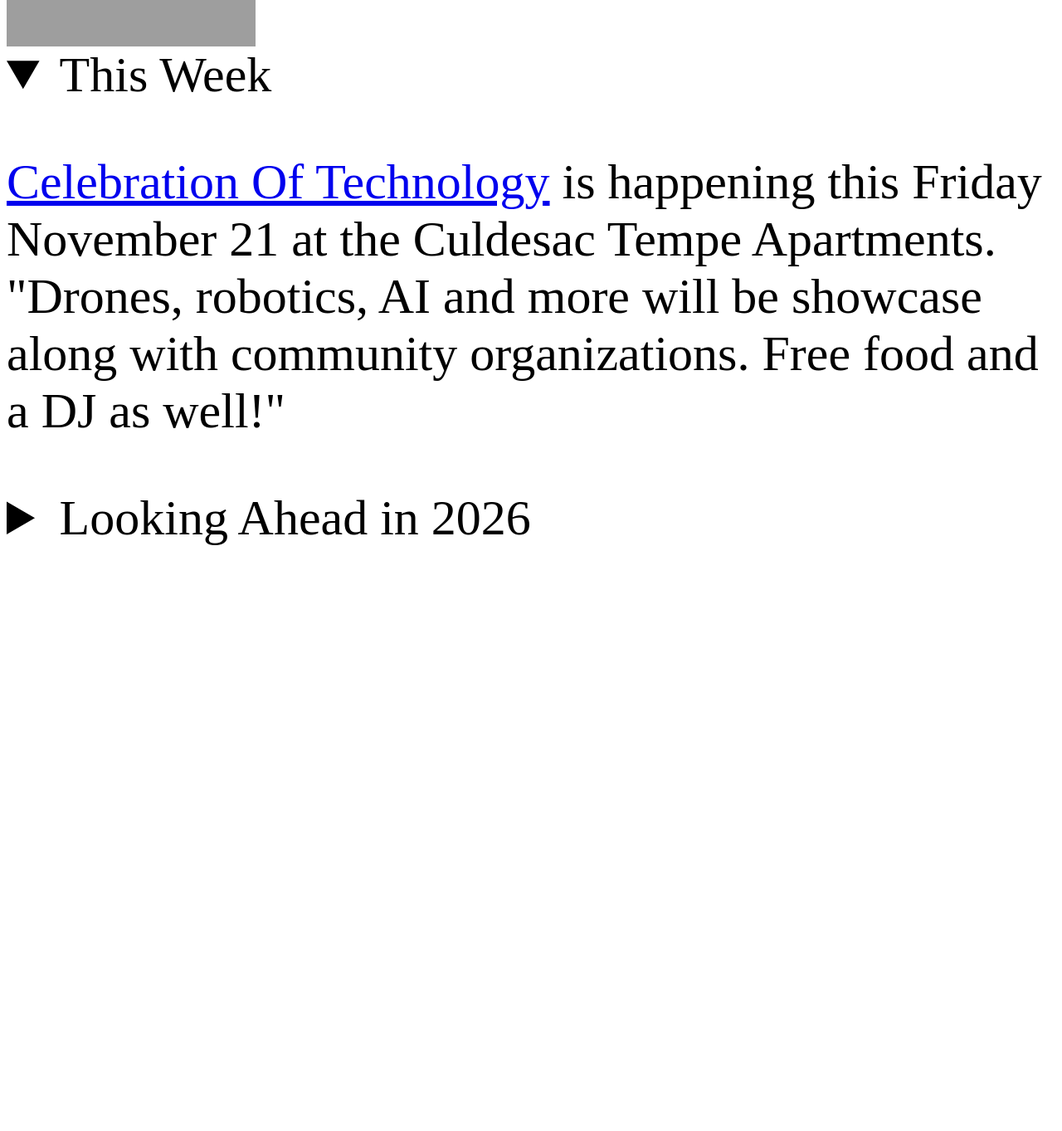
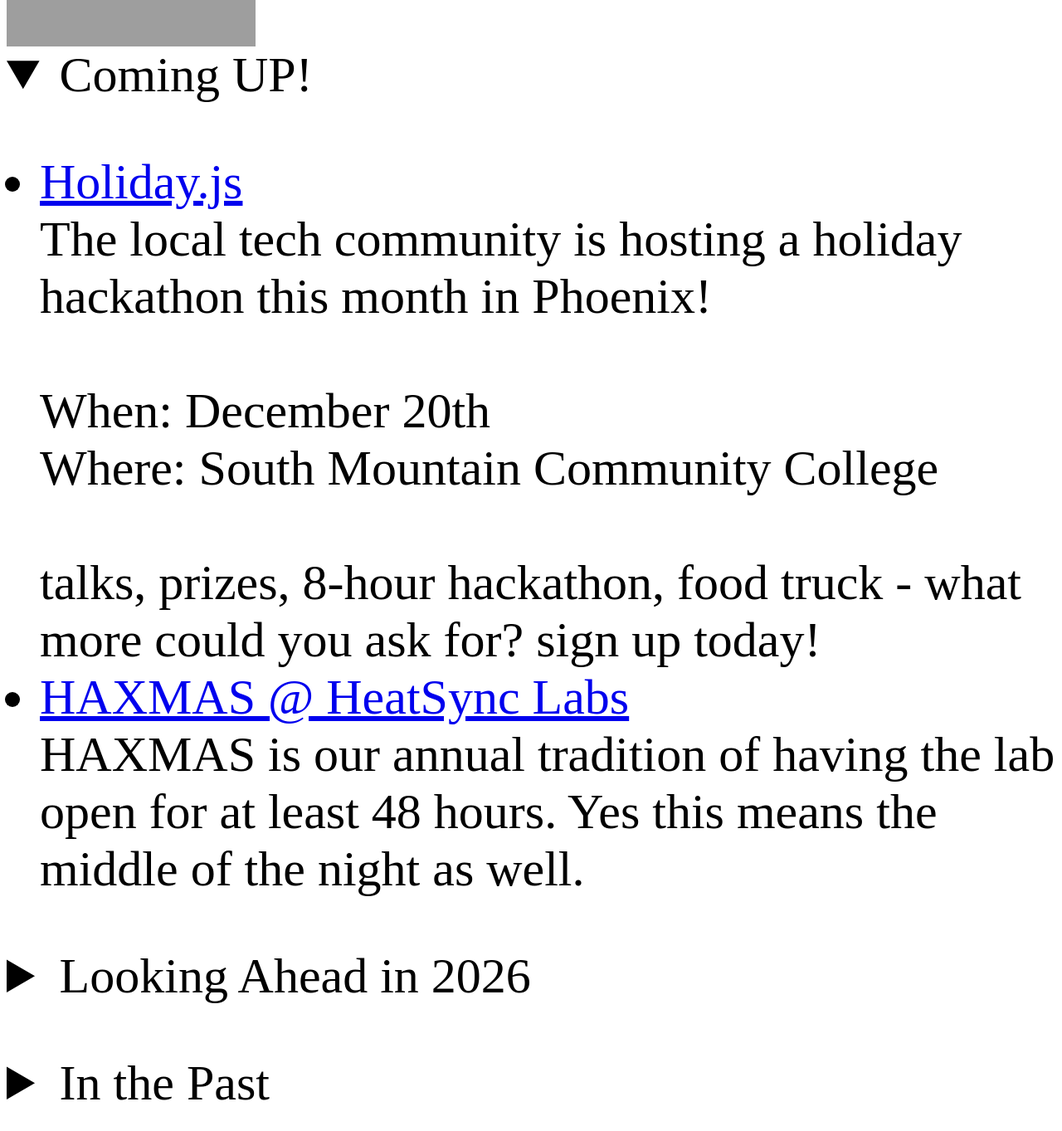
Before and after one commit to phxjs/phxjs.github.io, a plain HTML site: page announcements.html in a window 1280 px wide. Shown: the part 177-1540 px from the top of the page at 83% size. Before the commit the page ends 896 px from the top, so only its background shows below. Drawn offline with Linux system fonts and the light colour scheme; grey boxes are pictures that could not be loaded.

Commit message:
Update announcements.html for DEC2025

```diff
--- a/announcements.html
+++ b/announcements.html
@@ -17,12 +17,31 @@
     </a>
 
     <details open>
-      <summary>This Week</summary>
+      <summary>Coming UP!</summary>
 
-      <p>
-        <a href="https://luma.com/vep56f01">Celebration Of Technology</a> is happening this Friday November 21 at the Culdesac Tempe Apartments.
-        "Drones, robotics, AI and more will be showcase along with community organizations. Free food and a DJ as well!"
-      </p>
+      <ul>
+        <li>
+          <a href="https://holidayjs.com/">Holiday.js</a>
+          <div>
+The local tech community is hosting a holiday hackathon this month in Phoenix!
+<br />
+<br />
+When: December 20th
+<br />
+Where: South Mountain Community College
+<br />
+<br />
+talks, prizes, 8-hour hackathon, food truck - what more could you ask for? sign up today!
+          </div>
+        </li>
+        <li>
+          <a href="https://calendar.google.com/calendar/u/0/event?eid=NG5wcGozcGp2ZWI3MHE3dmhpdm1vbzFkMjAgaGVhdHN5bmNsYWJzLm9yZ19wOXJjbjA5ZDY0cTU2bTdyZzA3anB0bXJxY0Bn">HAXMAS @ HeatSync Labs</a>
+
+          <div>
+            HAXMAS is our annual tradition of having the lab open for at least 48 hours. Yes this means the middle of the night as well.
+          </div>
+        </li>
+      </ul>
     </details>
 
     <details>
@@ -48,5 +67,14 @@
         </li>
       </ul>
     </details>
+
+    <details>
+      <summary>In the Past</summary>
+
+      <p>
+        <a href="https://luma.com/vep56f01">Celebration Of Technology</a> happened Friday November 21 at the Culdesac Tempe Apartments.
+        "Drones, robotics, AI and more will be showcase along with community organizations. Free food and a DJ as well!"
+      </p>
+    </details>
   </body>
 </html>
```
